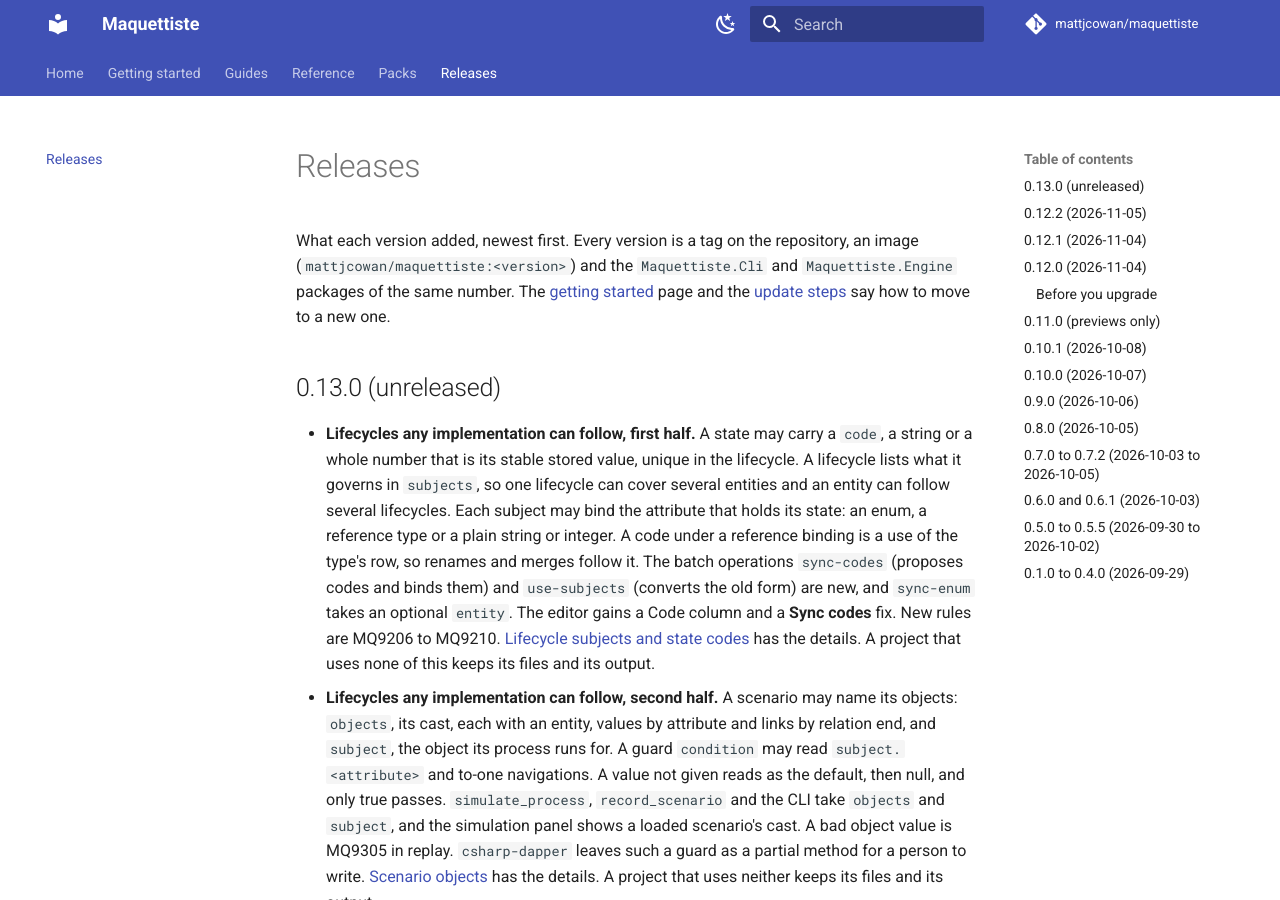
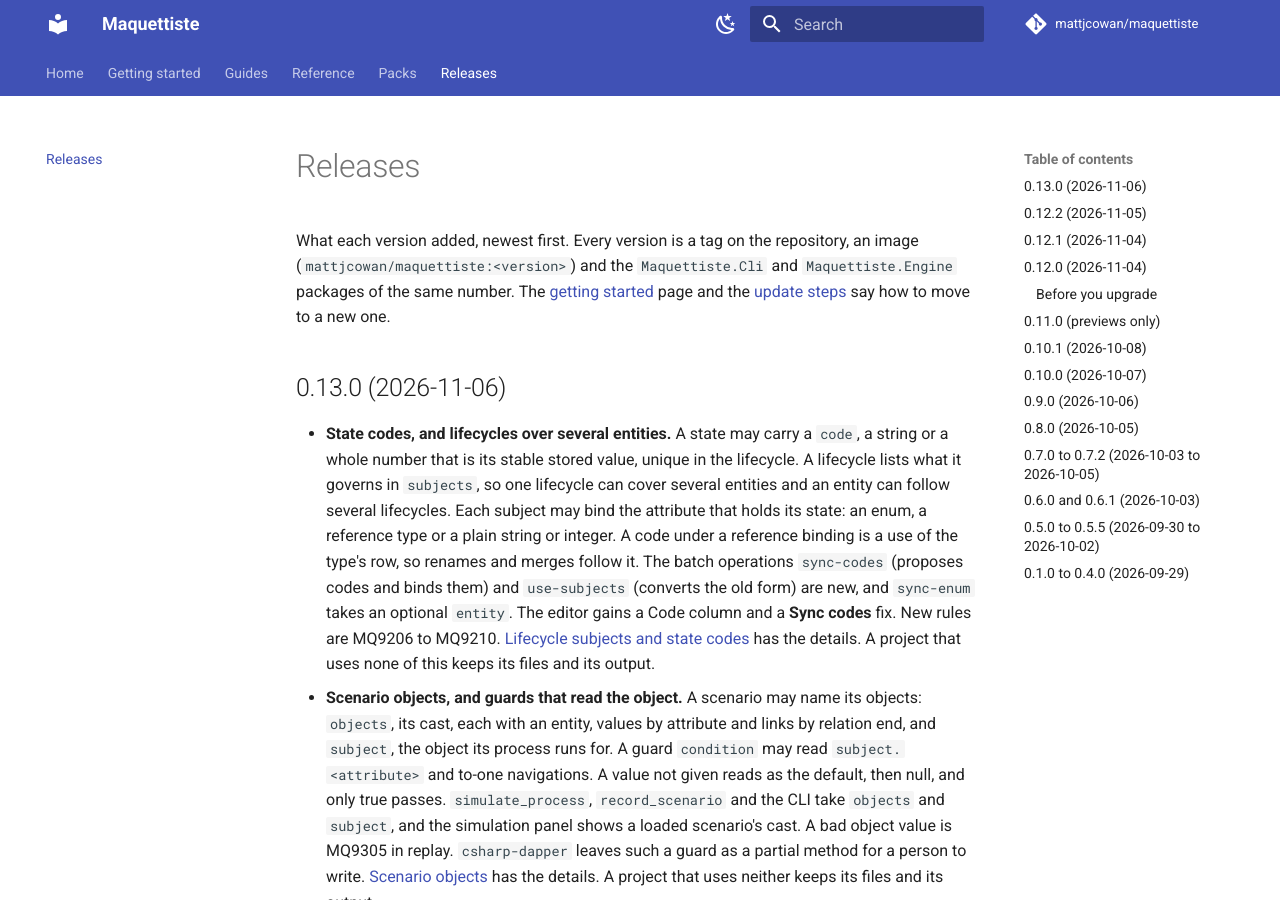
Before and after one commit to mattjcowan/maquettiste, an MkDocs documentation site: the page built from docs/releases.md, in a window 1280 px wide and 900 px high. Built offline with MkDocs 1.6.1 and Material for MkDocs 9.7.7, drawn with Linux system fonts in a browser that asks for light colours; comment, search, counter and statistics services are not loaded.

Commit message:
Version 0.13.0

```diff
--- a/docs/releases.md
+++ b/docs/releases.md
@@ -5,9 +5,9 @@ What each version added, newest first. Every version is a tag on the repository,
 [getting started](getting-started.md) page and the [update steps](getting-started.md#updating) say how to move to a new
 one.
 
-## 0.13.0 (unreleased)
+## 0.13.0 (2026-11-06)
 
-- **Lifecycles any implementation can follow, first half.** A state may carry a `code`, a string or a whole number that is its
+- **State codes, and lifecycles over several entities.** A state may carry a `code`, a string or a whole number that is its
   stable stored value, unique in the lifecycle. A lifecycle lists what it governs in `subjects`, so one lifecycle can cover
   several entities and an entity can follow several lifecycles. Each subject may bind the attribute that holds its state: an
   enum, a reference type or a plain string or integer. A code under a reference binding is a use of the type's row, so renames
@@ -15,7 +15,7 @@ one.
   form) are new, and `sync-enum` takes an optional `entity`. The editor gains a Code column and a **Sync codes** fix. New rules are
   MQ9206 to MQ9210. [Lifecycle subjects and state codes](user-guide.md#lifecycle-subjects-and-state-codes) has the details.
   A project that uses none of this keeps its files and its output.
-- **Lifecycles any implementation can follow, second half.** A scenario may name its objects: `objects`, its cast, each with an
+- **Scenario objects, and guards that read the object.** A scenario may name its objects: `objects`, its cast, each with an
   entity, values by attribute and links by relation end, and `subject`, the object its process runs for. A guard `condition`
   may read `subject.<attribute>` and to-one navigations. A value not given reads as the default, then null, and only true
   passes. `simulate_process`, `record_scenario` and the CLI take `objects` and `subject`, and the simulation panel shows a
```
Also changed, not shown: docs/engineering/next.md (+1 -1 lines), 4 other files.
